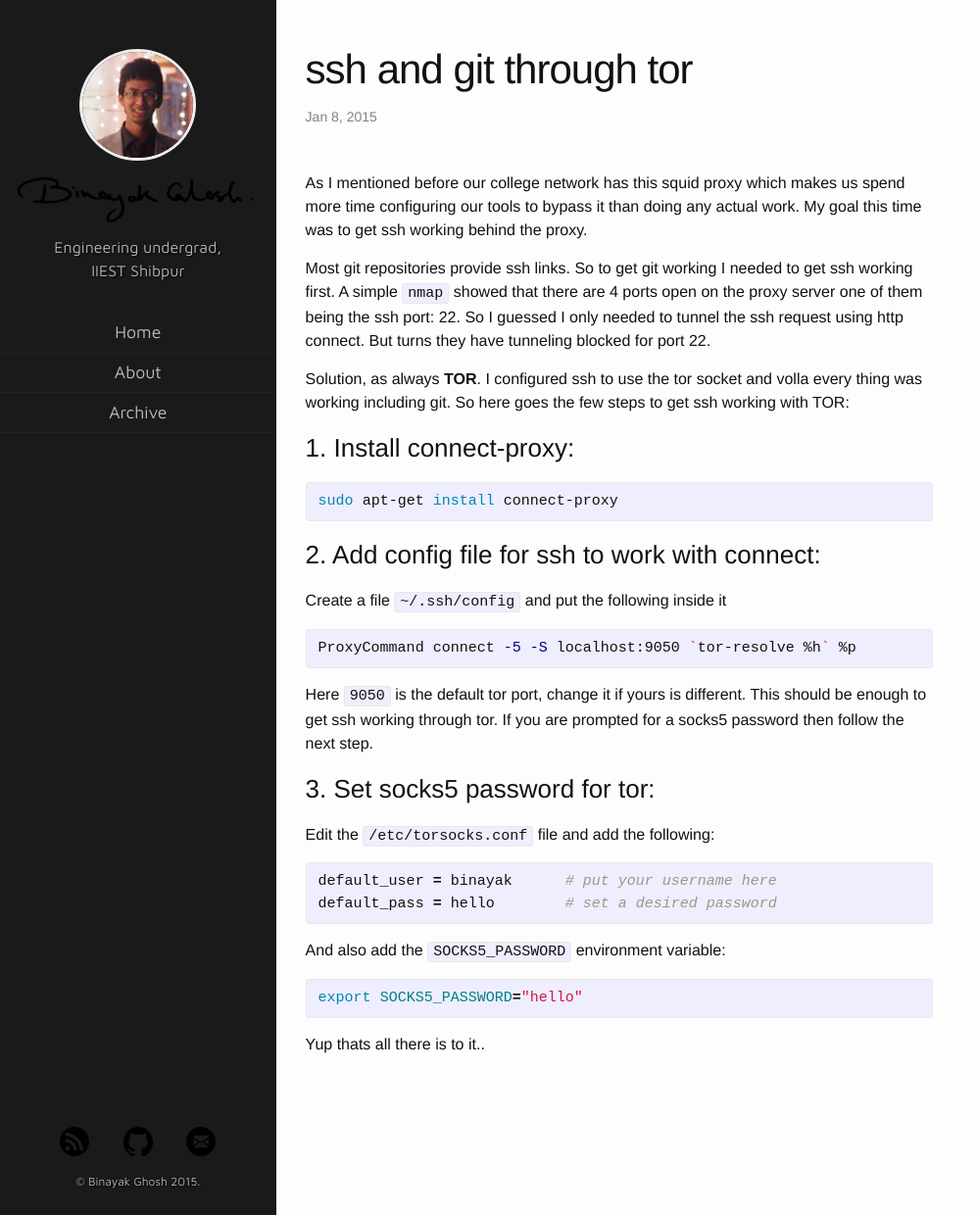
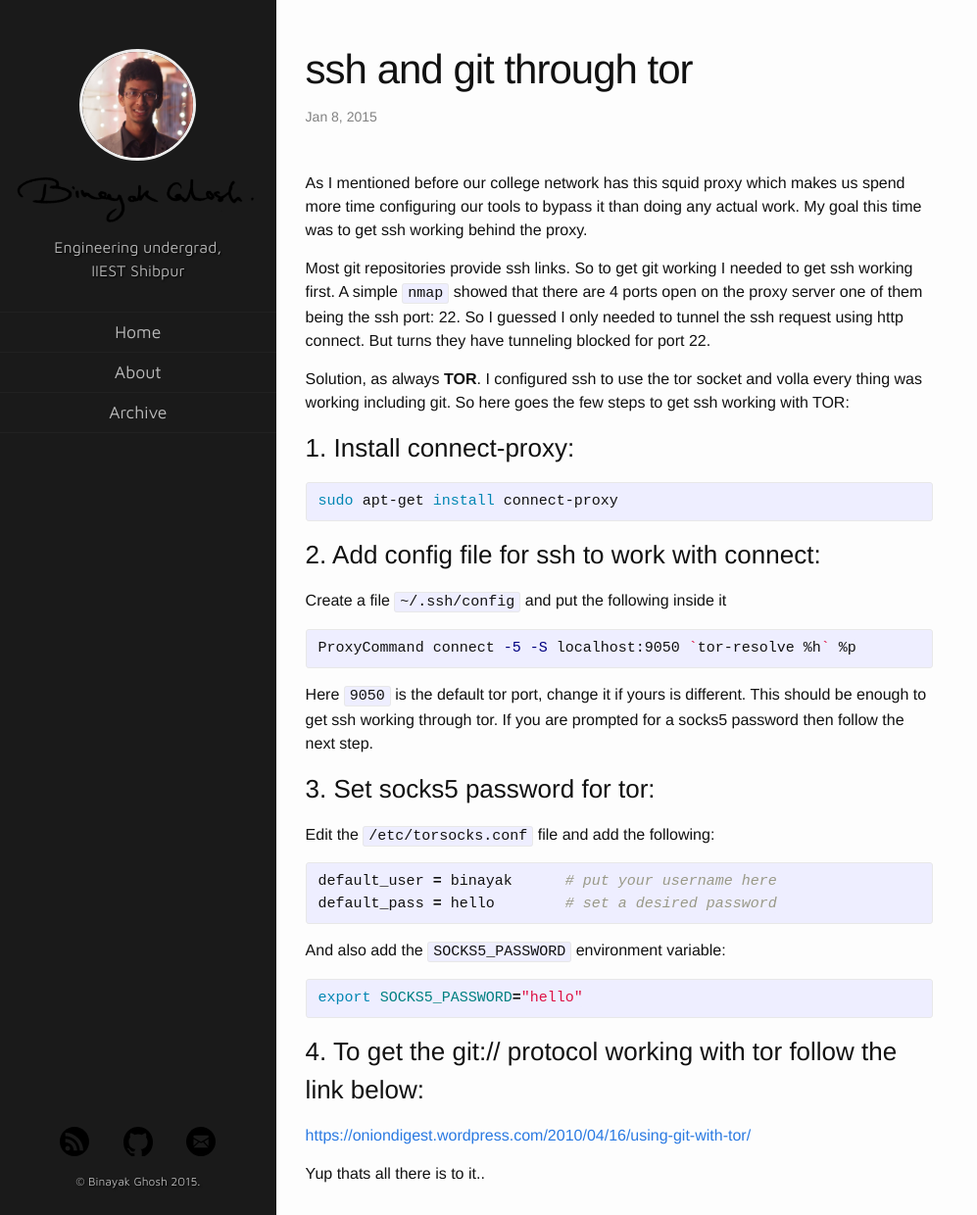
Before and after one commit to swrdfish/swrdfish.github.io, a Jekyll site: the page built from _posts/2015-01-08-ssh-and-git-through-tor.md, in a window 1280 px wide and 1240 px high. Shown: the whole window at 98% size, without its empty margins (0-997 px from the left). Built offline with Jekyll 4.4.1, drawn with Linux system fonts in a browser that asks for light colours; nearby versions of some CDN libraries; comment, search, counter and statistics services are not loaded.

Commit message:
updated a post

```diff
--- a/_posts/2015-01-08-ssh-and-git-through-tor.md
+++ b/_posts/2015-01-08-ssh-and-git-through-tor.md
@@ -44,4 +44,8 @@ And also add the `SOCKS5_PASSWORD` environment variable:
 export SOCKS5_PASSWORD="hello"
 {% endhighlight %}
 
+
+### 4. To get the git:// protocol working with tor follow the link below:
+[https://oniondigest.wordpress.com/2010/04/16/using-git-with-tor/](https://oniondigest.wordpress.com/2010/04/16/using-git-with-tor/)
+
 Yup thats all there is to it..
```
